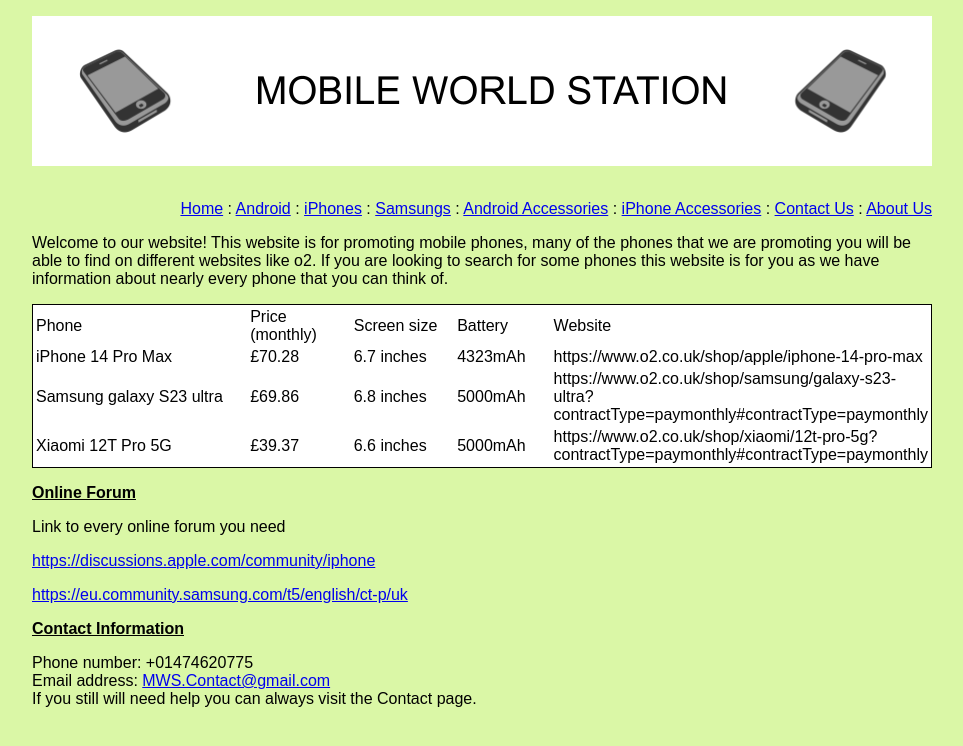
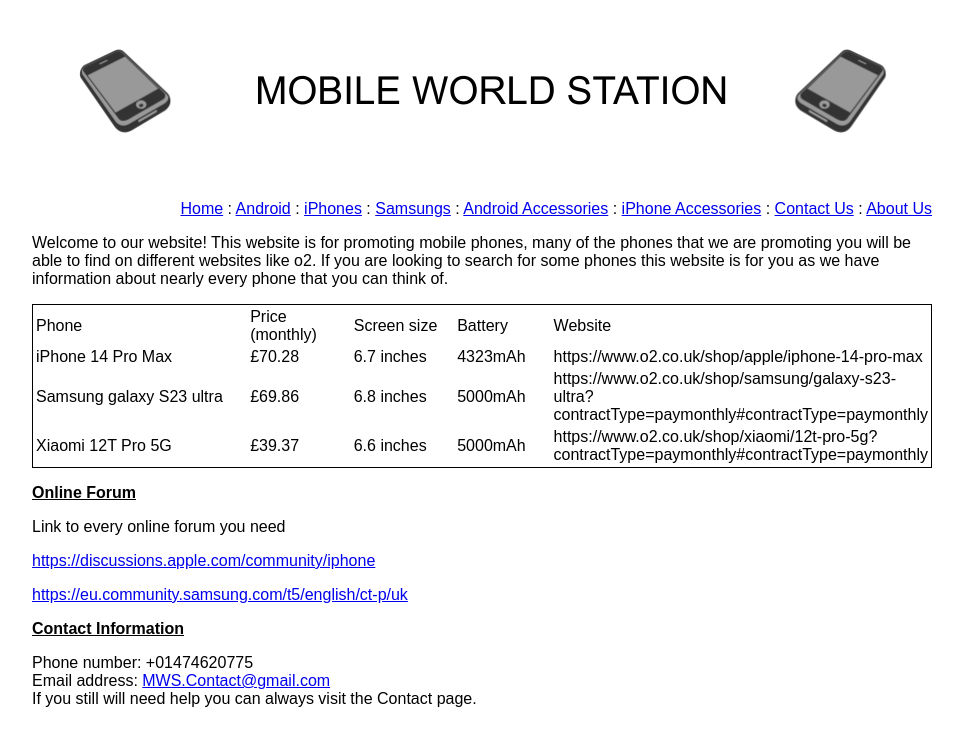
Before and after one commit to 22112256/22112256.github.io, a plain HTML site: page U13/index.htm in a window 1280 px wide. Shown: the whole page, without its empty margins (158-1121 px from the left). Drawn offline with Linux system fonts and the light colour scheme.

Commit message:
Update index.htm

```diff
--- a/U13/index.htm
+++ b/U13/index.htm
@@ -29,7 +29,7 @@
 </style>
 </head>
 
-<body style="font-family: Arial, Helvetica, sans-serif; margin-right: auto; margin-left: auto; width: 900px; background-color: #DAF7A6">
+<body style="font-family: Arial, Helvetica, sans-serif; margin-right: auto; margin-left: auto; width: 900px;">
 
 <p><img alt="" height="150" src="banner/mws_banner.png" width="900" />&nbsp;</p>
 <p style="text-align: right">
```
